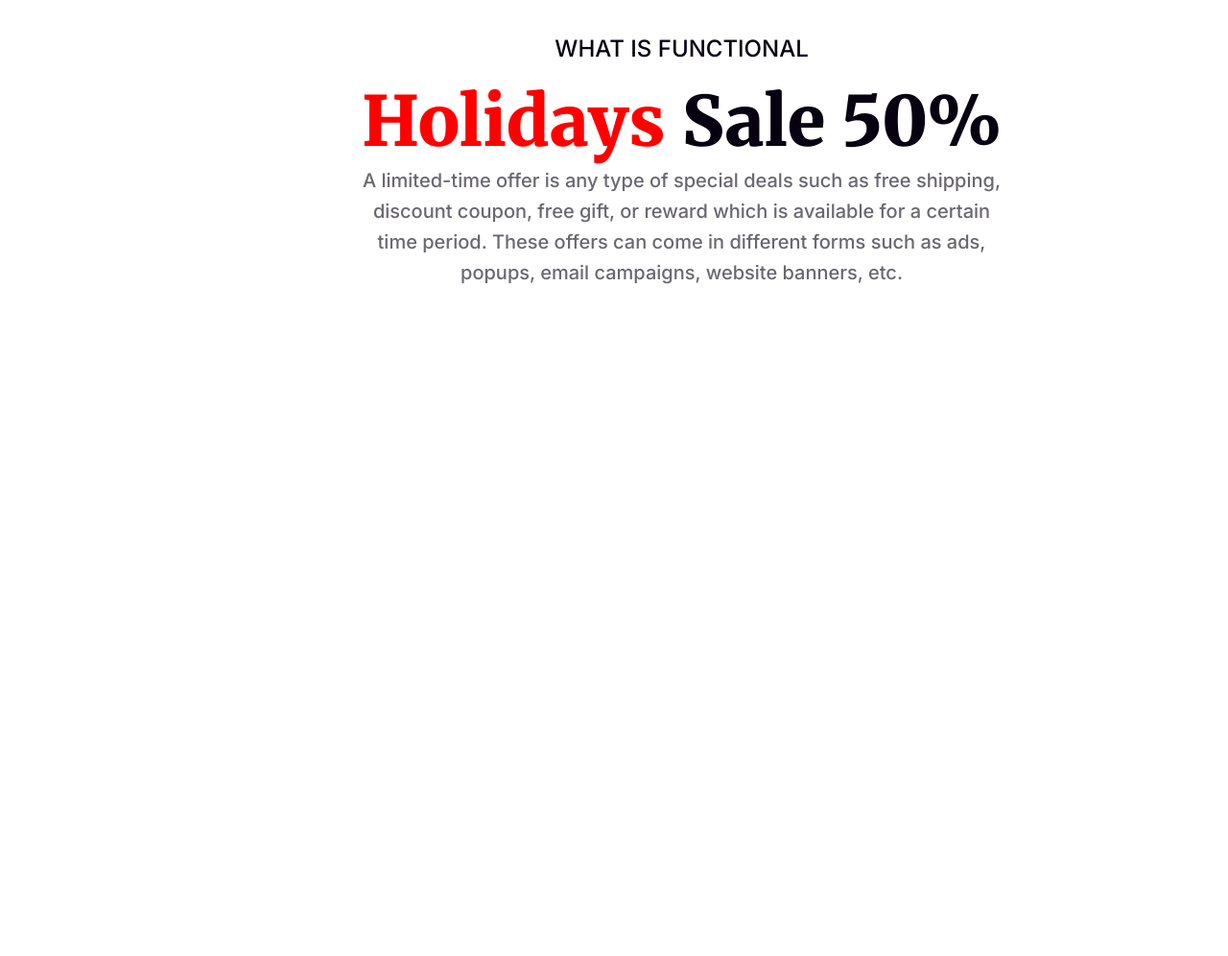
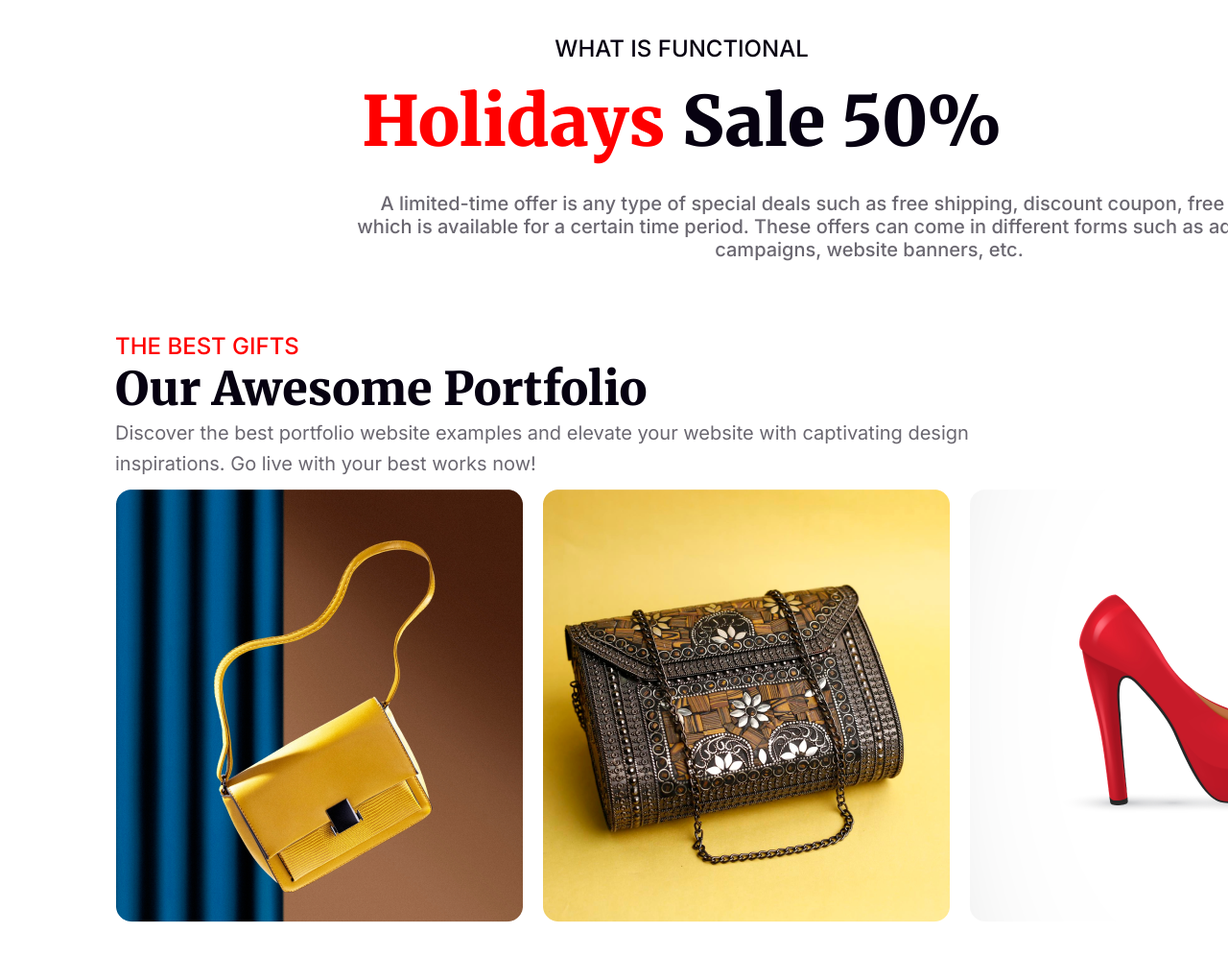
Before and after one commit to coderarafatbd/landing-page-design-01, a plain HTML site: page index.html in a window 1280 px wide. Shown: the part 2989-3985 px from the top of the page at 96% size. Before the commit the page ends 3289 px from the top, so only its background shows below. Drawn offline with Linux system fonts and the light colour scheme.

Commit message:
create group08 and all file or section is updated

```diff
--- a/index.html
+++ b/index.html
@@ -79,6 +79,38 @@
 
         </div>
      </section>
+
+     <section id="group08">
+
+            <h6>THE BEST GIFTS</h6>
+            <h3>Our Awesome Portfolio</h3>
+            <p>Discover the best portfolio website examples and elevate your website with captivating design inspirations. Go live with your best works now!
+            </p>
+
+        <div class="portfolio">
+            <div class="card">
+                <img src="Images/Rectangle 3.png" alt="">
+            </div>
+            <div class="card">
+                <img src="Images/Rectangle 4.png" alt="">
+            </div>
+            <div class="card">
+                <img src="Images/Rectangle 5.png" alt="">
+            </div>
+            <div class="card">
+                <img src="Images/Rectangle 6.png" alt="">
+            </div>
+            <div class="card">
+                <img src="Images/Rectangle 7.png" alt="">
+            </div>
+            <div class="card">
+                <img src="Images/Rectangle 8.png" alt="">
+            </div>
+
+        </div>
+     </section>
+
+
     </main>
     <footer>
 
--- a/style.css
+++ b/style.css
@@ -375,28 +375,85 @@ font-style: normal;
 font-weight: 900;
 line-height: normal;
 }
-/* .add-heading p{
-  width: 1068px;
-  color: rgba(7, 2, 17, 0.60);
-text-align: center;
-font-family: Inter;
-font-size: 20px;
-font-style: normal;
-font-weight: 500;
-line-height: 32px; /* 160% */
-} */
+
 
 .heading-p{
   width: 1068px;
   height: 96px;
+  justify-content: center;
+  /* margin-right:10px ; */
+  position: relative;
 }
 .heading-p p{
-;
+  margin-top: 28px;
   color: rgba(7, 2, 17, 0.60);
-text-align: center;
-font-family: Inter;
-font-size: 20px;
-font-style: normal;
-font-weight: 500;
-line-height: 32px; /* 160% */
+  text-align: center;
+  font-family: Inter;
+  font-size: 20px;
+
+  font-weight: 500;
+  position: absolute;
+
 }
+
+#group08{
+  width:1320px;
+  height:1160px;
+  margin-left: 120px;
+  margin-top: 50px;
+  /* position: relative; */
+}
+#group08 h6{
+  width: 201.60px;
+  left: 7px;
+  top: 0px;
+  /* position: absolute;  */
+  color: #FF0000;
+  font-size: 24px;
+  font-family: Inter;
+  font-weight: 500;
+  word-wrap: break-word;
+
+}
+#group08 h3{
+  width: 594.30px;
+  left: 7px;
+  top: 45px;
+  /* position: absolute;  */
+  color: #070211;
+  font-size: 48px;
+  font-family: Merriweather;
+  font-weight: 900;
+  text-transform: capitalize;
+  word-wrap: break-word;
+}
+#group08 p{
+  width: 896px;
+  left: 30px;
+  top: 127px;
+  /* position: absolute;  */
+  color: rgba(7, 2, 17, 0.60);
+  font-size: 20px;
+  font-family: Inter;
+  font-weight: 400;
+  line-height: 32px;
+  word-wrap: break-word;
+}
+.portfolio{
+  width: 1320px;
+  height: 960px;
+  display: flex;
+  margin-top: 10px;
+  flex-wrap: wrap;
+  gap:20px;
+}
+.card{
+  width: 424px;
+  height: 450;
+  border-radius:5px;
+  padding: 0.5px;
+}
+.card:hover{
+  transform: scale(1.009);
+  cursor: pointer;
+}
```
Also changed, not shown: Images/Ellipse 1.png (added).
